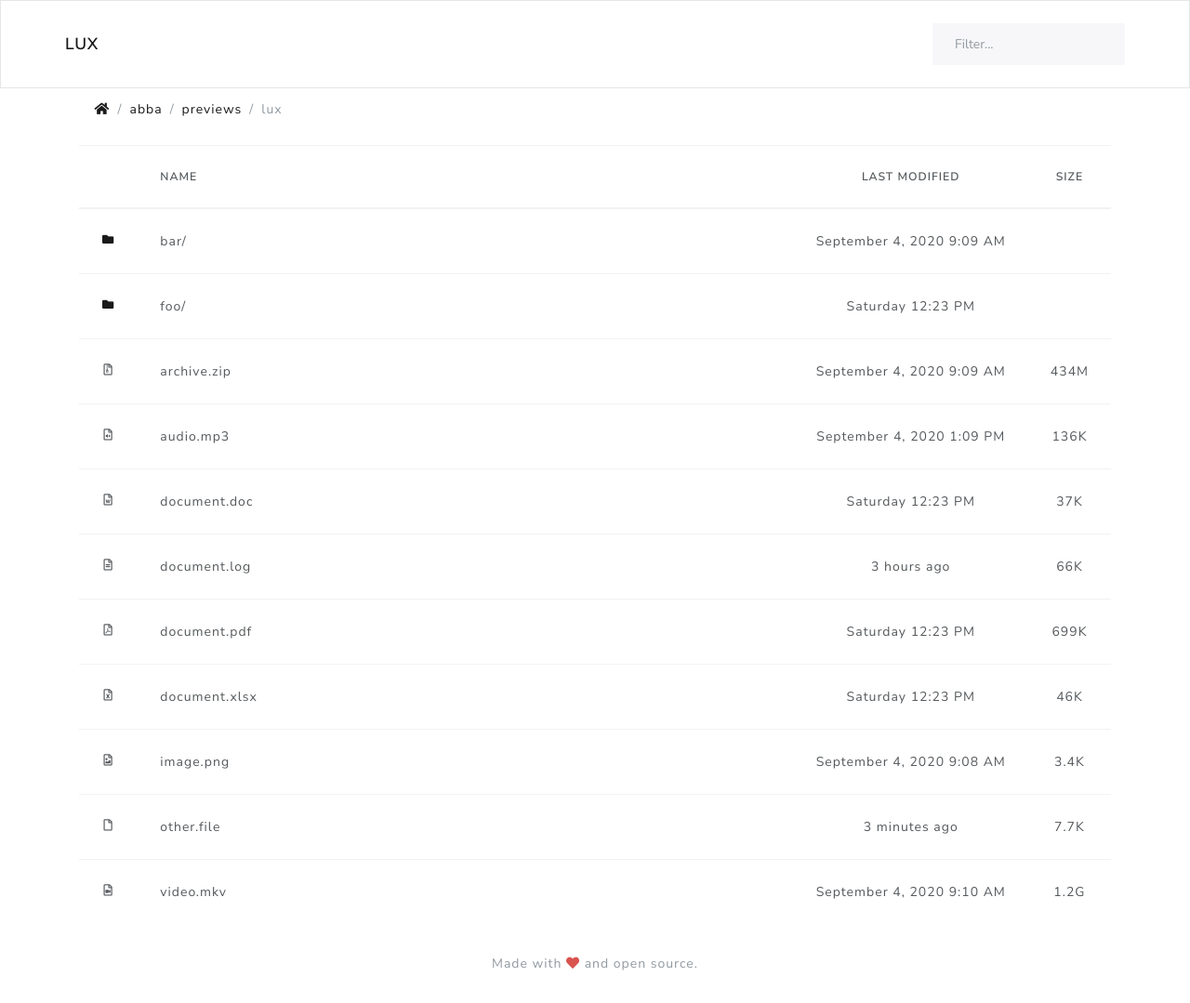
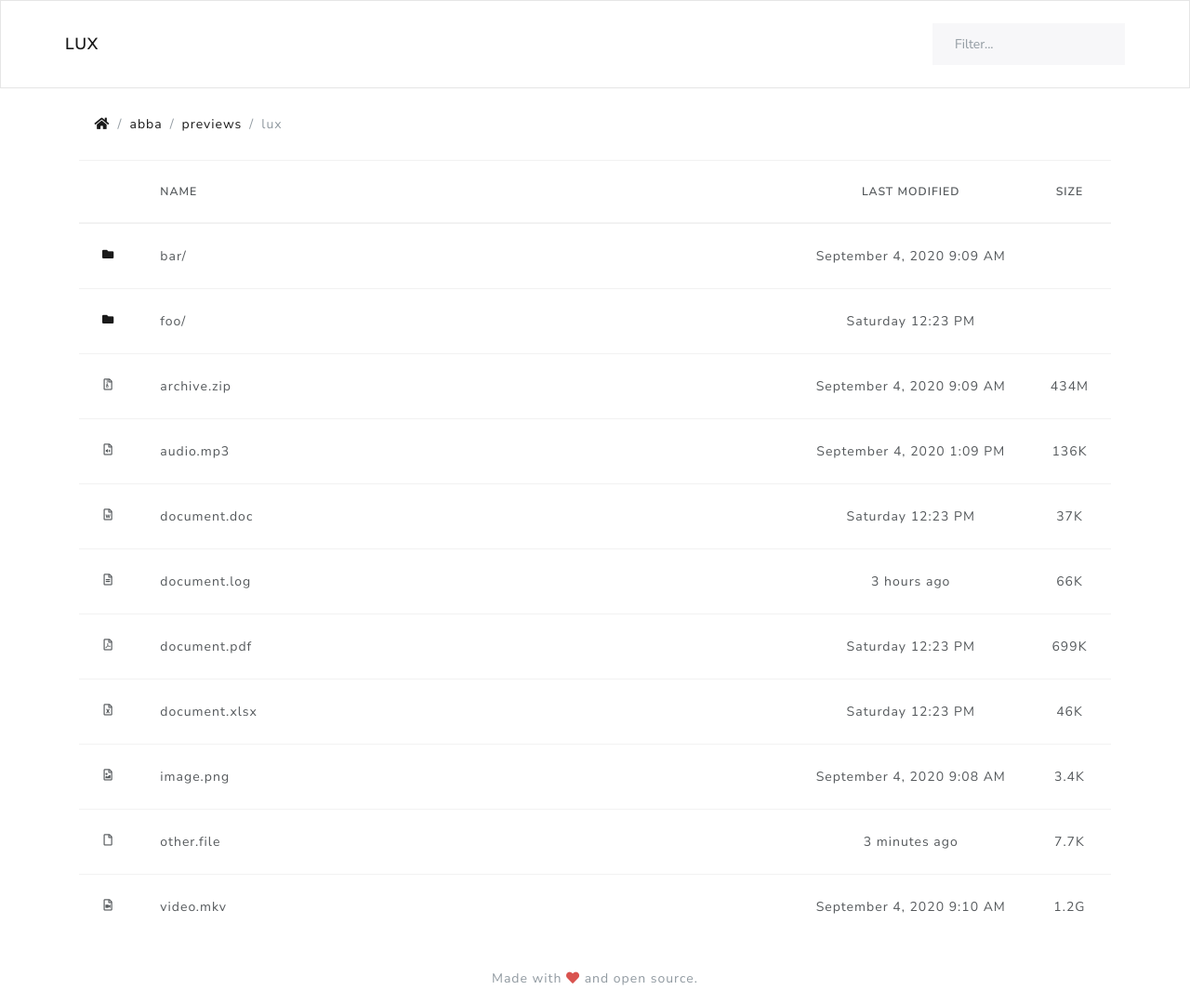
Before and after one commit to jmlemetayer/abba, a Jekyll site: the page built from previews/lux/index.html, in a window 1280 px wide. Shown: the whole page at 93% size. Built offline with Jekyll 4.4.1, drawn with Linux system fonts in a browser that asks for light colours.

Commit message:
scss: autoindex: move the breadcrumb away from the navbar

```diff
--- a/_sass/abba/_autoindex.scss
+++ b/_sass/abba/_autoindex.scss
@@ -1,3 +1,8 @@
+// Add same margins between the navbar, the breadcrumb and the table.
+.breadcrumb {
+	margin-top: $breadcrumb-margin-bottom;
+}
+
 .table {
 	// Hoverable rows
 	@extend .table-hover;
```
